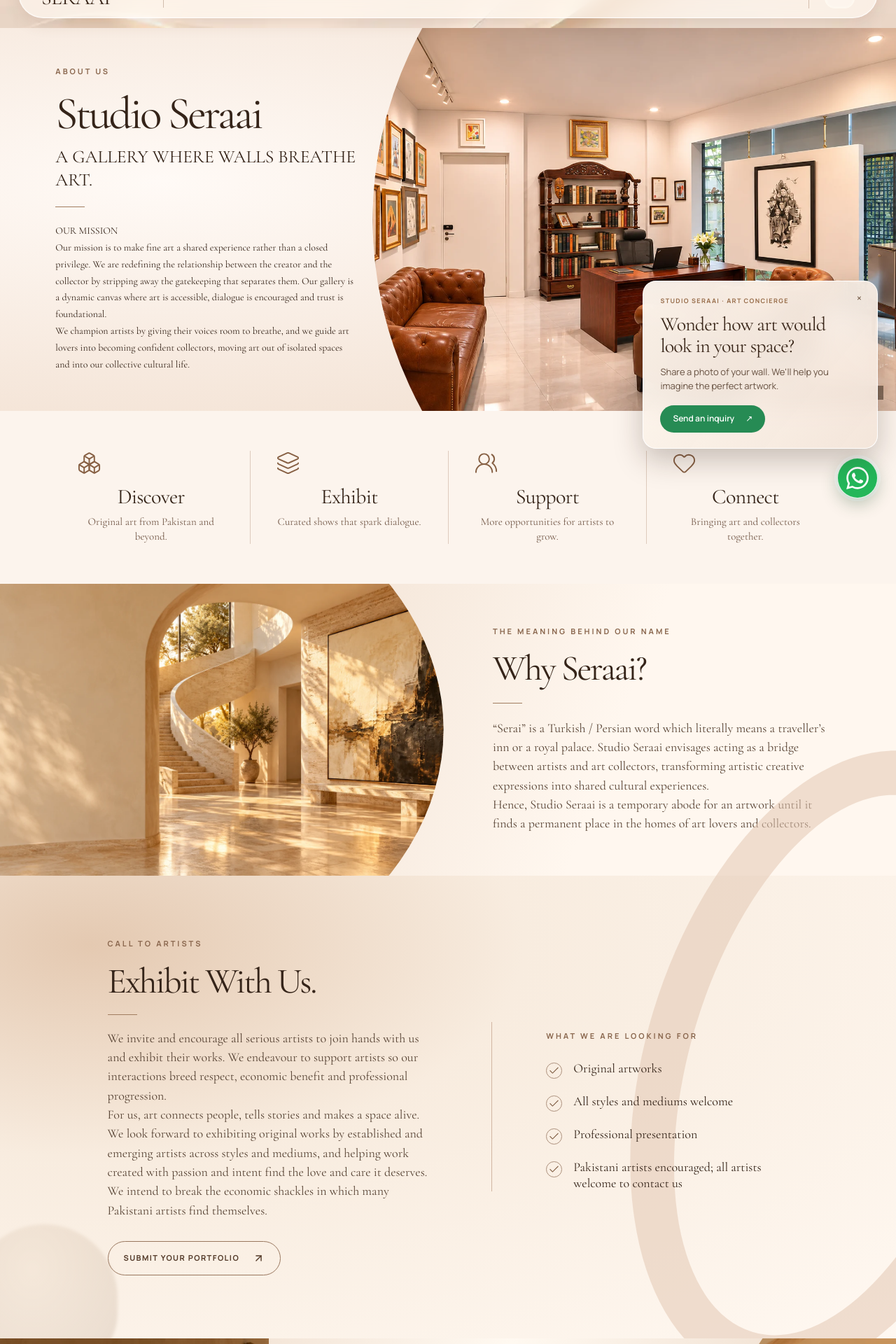
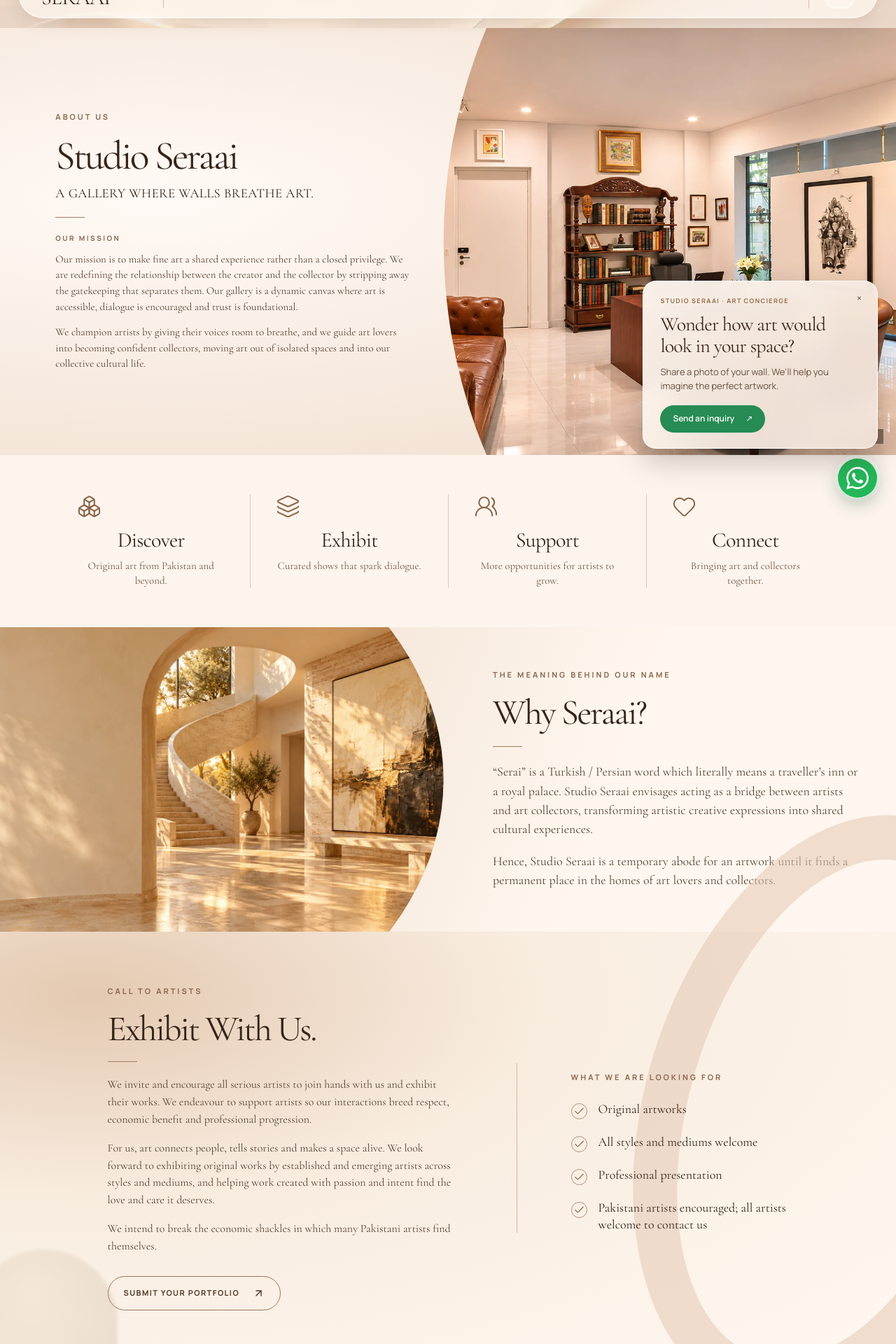
Before and after one commit to studioseraai/studioseraai, a Next.js app: page /about in a window 1280 px wide. Shown: the part 60-1980 px from the top of the page at 70% size. Built offline with nearby package versions, Linux system fonts and the light colour scheme.

Commit message:
V5: fit About Us mission and longer editorial sections responsively

```diff
--- a/app/about/OurStory.module.css
+++ b/app/about/OurStory.module.css
@@ -46,3 +46,19 @@
 @media(max-width:720px){.hero{grid-template-columns:1fr;min-height:0}.heroCopy{padding:53px 7% 37px}.heroCopy h1{font-size:clamp(53px,11vw,75px)}.heroDescription{font-size:18px}.heroImage{min-height:280px;clip-path:ellipse(100% 120% at 67% 48%)}.principles{grid-template-columns:repeat(2,minmax(0,1fr));gap:28px 0;padding:45px 5%}.principle{padding:0 12px 22px}.principle:nth-child(3){border-left:0}.principle:nth-child(-n+2){border-bottom:1px solid #decbbd}.purpose{grid-template-columns:1fr}.purposeImage{min-height:265px;height:290px;clip-path:ellipse(110% 105% at 40% 0%)}.purposeCopy{padding:38px 7% 60px}.purposeCopy h2,.artistCopy h2{font-size:clamp(43px,9vw,61px)}.artistInvitation{grid-template-columns:1fr;padding:58px 7% 68px;gap:42px}.criteria{border-left:0;border-top:1px solid #d1b6a2;padding:28px 0 0}.founder{grid-template-columns:1fr}.founderImage{height:210px;min-height:0}.founderCopy{padding:40px 7% 60px}.founderAccent{display:none}}
 @media(max-width:390px){.heroCopy h1{font-size:49px}.principle h2{font-size:27px}.principle p{font-size:14px}.criteria li{font-size:17px}.purposeCopy h2,.artistCopy h2{font-size:41px}}
 @media(prefers-reduced-motion:reduce){.cta{transition:none}}
+
+/* V5 editorial copy update: mission is the lead story, all copy remains readable. */
+.hero{min-height:clamp(610px,43vw,800px);grid-template-columns:minmax(0,49%) minmax(0,51%)}
+.heroCopy{padding-top:clamp(45px,5vw,85px);padding-bottom:clamp(45px,5vw,85px);padding-right:clamp(25px,3vw,56px)}
+.heroCopy h1{font-size:clamp(51px,4.5vw,79px)}
+.heroTagline{font-size:clamp(16px,1.45vw,24px);letter-spacing:.025em}
+.missionLabel{margin:0 0 11px;color:#88654c;font:700 10px/1.5 var(--font-interface),Arial,sans-serif;letter-spacing:.25em}
+.missionCopy{display:grid;gap:13px;max-width:690px}
+.missionCopy p{margin:0;color:#574334;font:400 clamp(15px,1.15vw,19px)/1.52 var(--font-display),Georgia,serif}
+.purposeCopy{max-width:800px;padding-right:clamp(25px,4vw,75px)}
+.purposeCopy>p:not(.kicker)+p{margin-top:18px}
+.artistCopy>p:not(.kicker)+p{margin-top:16px}
+.artistInvitation{grid-template-columns:minmax(0,1.12fr) minmax(0,.88fr);padding-top:clamp(60px,6vw,95px);padding-bottom:clamp(60px,6vw,95px)}
+.artistCopy>p:not(.kicker){font-size:clamp(16px,1.16vw,20px);line-height:1.55}
+@media(max-width:1050px){.hero{grid-template-columns:52% 48%;min-height:650px}.heroCopy{padding-right:25px}.heroCopy h1{font-size:clamp(43px,5.5vw,64px)}.missionCopy p{font-size:16px}}
+@media(max-width:720px){.hero{grid-template-columns:1fr;min-height:0}.heroCopy{padding:50px 7% 44px}.heroCopy h1{font-size:clamp(49px,10vw,70px)}.heroTagline{font-size:clamp(17px,4vw,23px)}.missionCopy p{font-size:16px;line-height:1.58}.heroImage{height:310px;min-height:310px}.purposeCopy>p:not(.kicker)+p,.artistCopy>p:not(.kicker)+p{margin-top:14px}.artistInvitation{grid-template-columns:1fr}}
```
